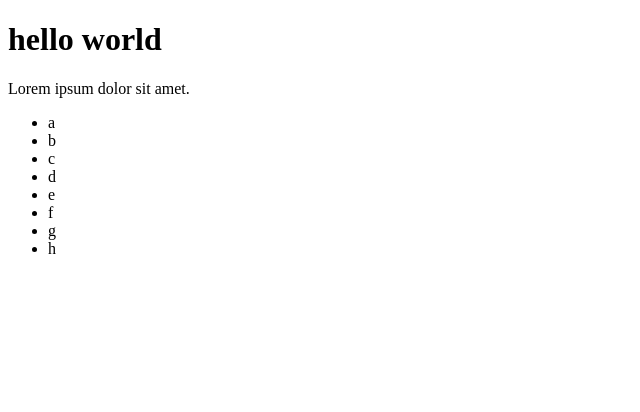
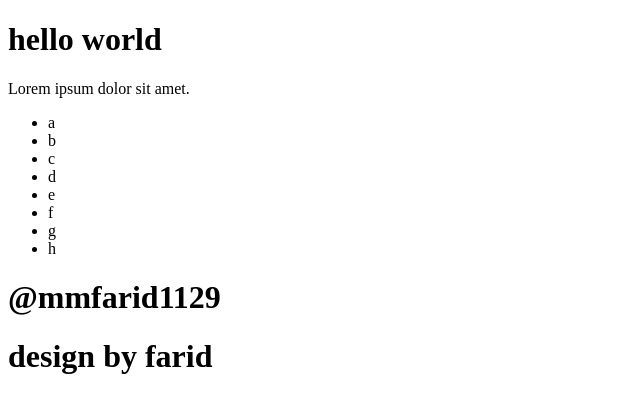
Before and after one commit to povchief/train-and-error, a plain HTML site: page index.html in a window 1280 px wide. Shown: the whole page, without its empty margins (0-640 px from the left). Drawn offline with Linux system fonts and the light colour scheme.

Commit message:
add footer feature

```diff
--- a/index.html
+++ b/index.html
@@ -18,5 +18,11 @@
       <li>g</li>
       <li>h</li>
     </ul>
+    <footer>
+      <div>
+        <h1>@mmfarid1129</h1>
+        <h1>design by farid</h1>
+      </div>
+    </footer>
   </body>
 </html>
```
